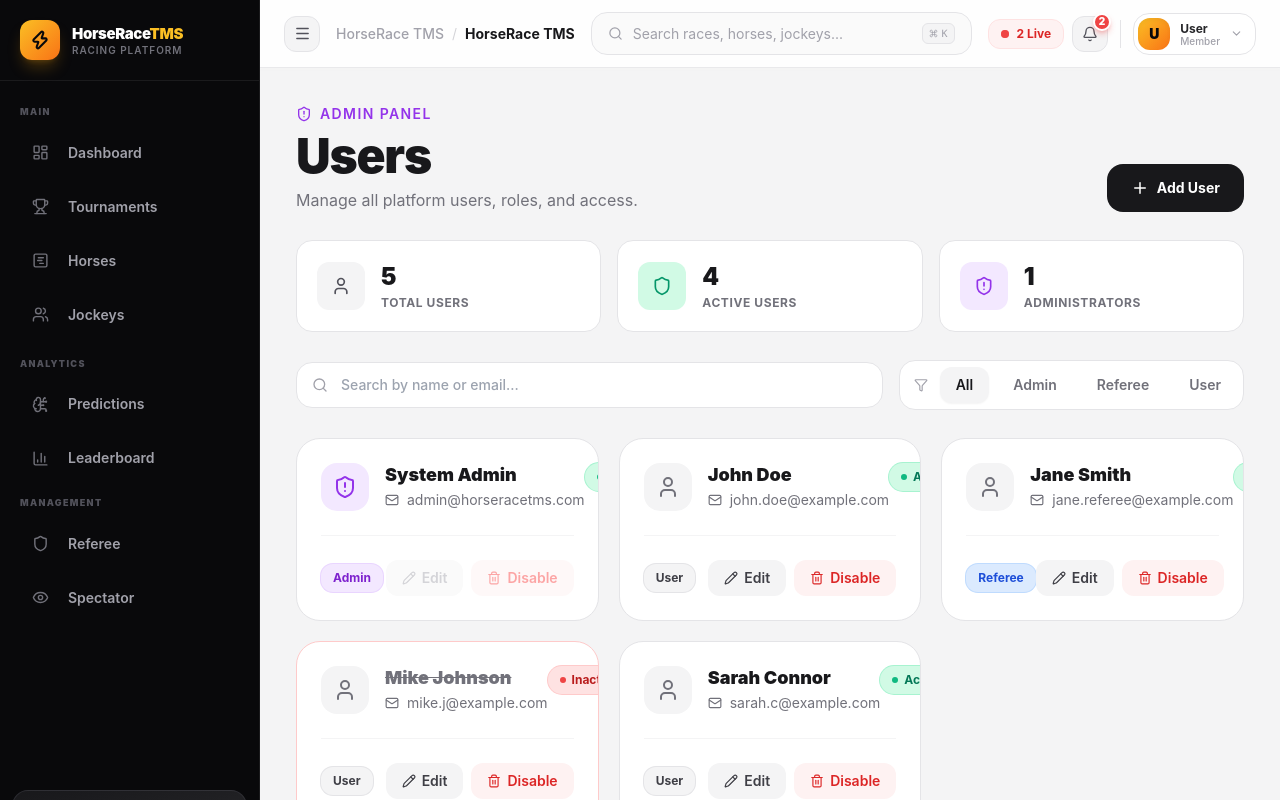
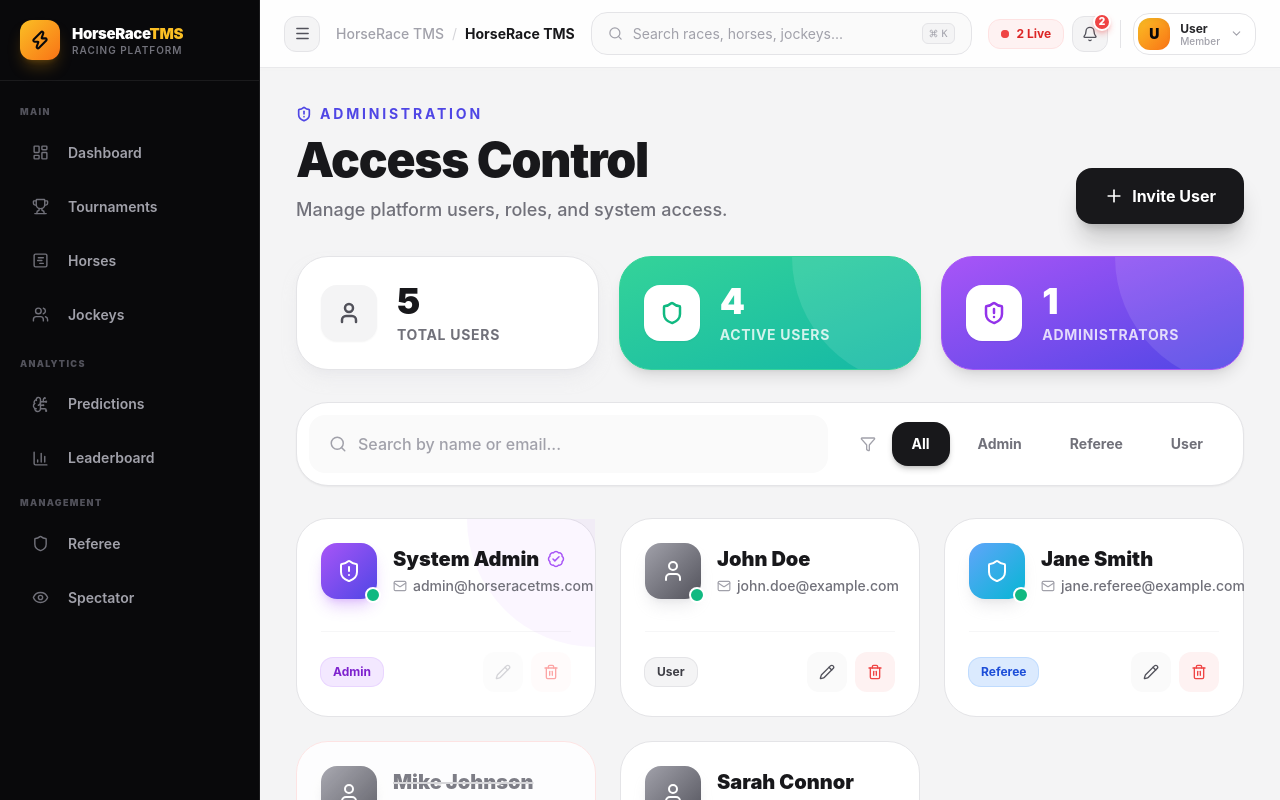
Before and after one commit to quang-nx2905/HorseRaceTMS, a React (Vite) app: page /admin/users in a window 1280 px wide. Shown: the top 800 px of the page. Built offline with nearby package versions, Linux system fonts and the light colour scheme.

Commit message:
update UI for User Management

```diff
--- a/src/pages/UsersManagement.jsx
+++ b/src/pages/UsersManagement.jsx
@@ -1,5 +1,5 @@
 import { useState } from "react";
-import { Plus, Search, Filter, Shield, User, Pencil, Trash2, Mail, ShieldAlert } from "lucide-react";
+import { Plus, Search, Filter, Shield, User, Pencil, Trash2, Mail, ShieldAlert, BadgeCheck } from "lucide-react";
 import toast from "react-hot-toast";
 
 import CreateUserModal from "../components/users/CreateUserModal";
@@ -7,51 +7,67 @@ import EditUserModal from "../components/users/EditUserModal";
 import ConfirmModal from "../components/common/ConfirmModal";
 import { useAuth } from "../context/AuthContext";
 
-const roleColors = {
-    Admin: "bg-purple-100 text-purple-700 ring-purple-200",
-    Referee: "bg-blue-100 text-blue-700 ring-blue-200",
-    User: "bg-zinc-100 text-zinc-700 ring-zinc-200",
+const roleConfig = {
+    Admin: {
+        gradient: "from-purple-500 to-indigo-600",
+        badge: "bg-purple-100 text-purple-700 ring-purple-200",
+        icon: ShieldAlert
+    },
+    Referee: {
+        gradient: "from-blue-400 to-cyan-500",
+        badge: "bg-blue-100 text-blue-700 ring-blue-200",
+        icon: Shield
+    },
+    User: {
+        gradient: "from-zinc-400 to-zinc-600",
+        badge: "bg-zinc-100 text-zinc-700 ring-zinc-200",
+        icon: User
+    },
 };
 
-const statusColors = {
-    Active: "bg-emerald-100 text-emerald-700 ring-emerald-200 dot-emerald-500",
-    Inactive: "bg-red-100 text-red-700 ring-red-200 dot-red-500",
-};
-
-function UserCard({ user, onEdit, onDelete, currentUser }) {
-    const roleStyle = roleColors[user.role] || roleColors.User;
-    const statusStyle = statusColors[user.status] || statusColors.Active;
+function UserCard({ user, onEdit, onDelete }) {
+    const config = roleConfig[user.role] || roleConfig.User;
+    const Icon = config.icon;
+    const isActive = user.status === "Active";
 
     // Disable actions if the target user is an Admin
     const isTargetAdmin = user.role === "Admin";
     const canEditDelete = !isTargetAdmin;
 
     return (
-        <div className={`bg-white border rounded-3xl overflow-hidden transition-all duration-300 group ${user.status === 'Inactive' ? 'border-red-200 bg-red-50/30' : 'border-zinc-200 hover:shadow-xl hover:-translate-y-1'}`}>
-            <div className="p-6">
-                <div className="flex items-start justify-between mb-4">
+        <div className={`relative bg-white border rounded-[2rem] p-6 transition-all duration-300 group ${isActive ? 'border-zinc-200 hover:shadow-2xl hover:shadow-zinc-200/50 hover:-translate-y-1' : 'border-red-100 bg-red-50/30 opacity-90'}`}>
+
+            {/* Background Pattern for Admin */}
+            {isTargetAdmin && (
+                <div className="absolute top-0 right-0 w-32 h-32 bg-purple-500/5 rounded-bl-full pointer-events-none" />
+            )}
+
+            <div className="relative flex items-start justify-between mb-5">
                 <div className="flex items-center gap-4">
-                        <div className={`w-12 h-12 rounded-2xl flex items-center justify-center flex-shrink-0 ${isTargetAdmin ? 'bg-purple-100 text-purple-600' : 'bg-zinc-100 text-zinc-500'}`}>
-                            {isTargetAdmin ? <ShieldAlert size={24} /> : <User size={24} />}
+                    <div className={`relative w-14 h-14 rounded-2xl flex items-center justify-center flex-shrink-0 bg-gradient-to-br ${config.gradient} text-white shadow-lg ${isTargetAdmin ? 'shadow-purple-500/30' : 'shadow-zinc-400/20'}`}>
+                        <Icon size={24} strokeWidth={2} />
+                        {isActive && (
+                            <div className="absolute -bottom-1 -right-1 w-4 h-4 rounded-full bg-emerald-500 border-2 border-white" />
+                        )}
+                        {!isActive && (
+                            <div className="absolute -bottom-1 -right-1 w-4 h-4 rounded-full bg-red-500 border-2 border-white" />
+                        )}
                     </div>
                     <div>
-                            <h3 className={`font-black text-lg leading-tight ${user.status === 'Inactive' ? 'text-zinc-500 line-through' : 'text-zinc-900'}`}>
+                        <h3 className={`font-black text-xl leading-tight flex items-center gap-2 ${isActive ? 'text-zinc-900' : 'text-zinc-500 line-through decoration-zinc-300'}`}>
                             {user.name}
+                            {isTargetAdmin && <BadgeCheck size={18} className="text-purple-500" />}
                         </h3>
-                            <div className="flex items-center gap-2 text-sm text-zinc-500 mt-1">
-                                <Mail size={14} />
+                        <div className="flex items-center gap-1.5 text-sm text-zinc-500 mt-1 font-medium">
+                            <Mail size={14} className="text-zinc-400" />
                             {user.email}
                         </div>
                     </div>
                 </div>
-                    <span className={`flex items-center gap-1.5 text-xs font-bold px-3 py-1.5 rounded-full ring-1 ${statusStyle.split(' ')[0]} ${statusStyle.split(' ')[1]} ${statusStyle.split(' ')[2]}`}>
-                        <span className={`w-1.5 h-1.5 rounded-full ${statusStyle.split(' ')[3]?.replace('dot-', 'bg-') || 'bg-emerald-500'}`} />
-                        {user.status}
-                    </span>
             </div>
 
-                <div className="flex items-center justify-between mt-6 pt-6 border-t border-zinc-100">
-                    <span className={`text-xs font-bold px-3 py-1.5 rounded-xl ring-1 ${roleStyle}`}>
+            <div className="flex items-center justify-between mt-8 pt-5 border-t border-zinc-100/80">
+                <span className={`text-xs font-bold px-3 py-1.5 rounded-xl ring-1 ${config.badge}`}>
                     {user.role}
                 </span>
 
@@ -59,18 +75,19 @@ function UserCard({ user, onEdit, onDelete, currentUser }) {
                     <button
                         onClick={() => canEditDelete && onEdit(user)}
                         disabled={!canEditDelete}
-                            className={`flex items-center gap-1.5 px-4 py-2 rounded-xl text-sm font-semibold transition-all ${canEditDelete ? 'bg-zinc-100 text-zinc-700 hover:bg-zinc-200' : 'bg-zinc-50 text-zinc-300 cursor-not-allowed'}`}
+                        className={`w-10 h-10 rounded-xl flex items-center justify-center transition-all ${canEditDelete ? 'bg-zinc-50 text-zinc-600 hover:bg-zinc-100 hover:text-zinc-900' : 'bg-zinc-50/50 text-zinc-300 cursor-not-allowed'}`}
+                        title="Edit User"
                     >
-                            <Pencil size={14} /> Edit
+                        <Pencil size={16} />
                     </button>
                     <button
                         onClick={() => canEditDelete && onDelete(user)}
                         disabled={!canEditDelete}
-                            className={`flex items-center gap-1.5 px-4 py-2 rounded-xl text-sm font-semibold transition-all ${canEditDelete ? 'bg-red-50 text-red-600 hover:bg-red-100' : 'bg-red-50/50 text-red-300 cursor-not-allowed'}`}
+                        className={`w-10 h-10 rounded-xl flex items-center justify-center transition-all ${canEditDelete ? 'bg-red-50 text-red-500 hover:bg-red-100 hover:text-red-600' : 'bg-red-50/30 text-red-300 cursor-not-allowed'}`}
+                        title={isActive ? "Disable User" : "User Disabled"}
                     >
-                            <Trash2 size={14} /> Disable
+                        <Trash2 size={16} />
                     </button>
-                    </div>
                 </div>
             </div>
         </div>
@@ -132,72 +149,77 @@ function UsersManagement() {
     };
 
     return (
-        <div className="space-y-7 animate-in fade-in duration-500">
+        <div className="space-y-8 animate-in fade-in duration-500 pb-10">
             {/* ── HEADER ── */}
             <div className="flex items-end justify-between">
                 <div>
-                    <p className="text-sm font-semibold text-purple-600 uppercase tracking-widest mb-2 flex items-center gap-2">
-                        <ShieldAlert size={16} /> Admin Panel
+                    <p className="text-sm font-bold text-indigo-600 uppercase tracking-[0.2em] mb-3 flex items-center gap-2">
+                        <ShieldAlert size={16} strokeWidth={2.5} /> Administration
                     </p>
-                    <h1 className="text-5xl font-black text-zinc-900 tracking-tight">Users</h1>
-                    <p className="text-zinc-500 mt-2 text-base">
-                        Manage all platform users, roles, and access.
+                    <h1 className="text-5xl font-black text-zinc-900 tracking-tight">Access Control</h1>
+                    <p className="text-zinc-500 mt-3 text-lg font-medium">
+                        Manage platform users, roles, and system access.
                     </p>
                 </div>
 
                 <button
                     onClick={() => setOpenCreate(true)}
-                    className="flex items-center gap-2 bg-zinc-900 hover:bg-zinc-800 text-white px-6 py-3.5 rounded-2xl font-bold text-sm transition-all hover:shadow-lg hover:shadow-zinc-900/20 hover:-translate-y-0.5"
+                    className="group flex items-center gap-2 bg-zinc-900 hover:bg-zinc-800 text-white px-7 py-4 rounded-2xl font-bold transition-all shadow-xl shadow-zinc-900/20 hover:shadow-zinc-900/30 hover:-translate-y-0.5"
                 >
-                    <Plus size={18} />
-                    Add User
+                    <Plus size={20} className="transition-transform group-hover:rotate-90" />
+                    Invite User
                 </button>
             </div>
 
             {/* ── SUMMARY STATS ── */}
-            <div className="grid grid-cols-3 gap-4">
+            <div className="grid grid-cols-1 md:grid-cols-3 gap-5">
                 {[
-                    { label: "Total Users", value: usersList.length, icon: User, color: "bg-zinc-100", iconColor: "text-zinc-600" },
-                    { label: "Active Users", value: activeUsersCount, icon: Shield, color: "bg-emerald-100", iconColor: "text-emerald-600" },
-                    { label: "Administrators", value: adminCount, icon: ShieldAlert, color: "bg-purple-100", iconColor: "text-purple-600" },
-                ].map(({ label, value, icon: Icon, color, iconColor }) => (
-                    <div key={label} className="bg-white border border-zinc-200 rounded-2xl p-5 flex items-center gap-4">
-                        <div className={`w-12 h-12 rounded-xl ${color} flex items-center justify-center flex-shrink-0`}>
-                            <Icon size={20} className={iconColor} />
+                    { label: "Total Users", value: usersList.length, icon: User, bg: "bg-white", border: "border-zinc-200", iconColor: "text-zinc-600", iconBg: "bg-zinc-100" },
+                    { label: "Active Users", value: activeUsersCount, icon: Shield, bg: "bg-gradient-to-br from-emerald-400 to-teal-500", border: "border-emerald-400", textColor: "text-white", iconColor: "text-emerald-500", iconBg: "bg-white", isDark: true },
+                    { label: "Administrators", value: adminCount, icon: ShieldAlert, bg: "bg-gradient-to-br from-purple-500 to-indigo-600", border: "border-purple-500", textColor: "text-white", iconColor: "text-purple-600", iconBg: "bg-white", isDark: true },
+                ].map((stat) => (
+                    <div key={stat.label} className={`relative overflow-hidden rounded-[2rem] p-6 border shadow-lg ${stat.bg} ${stat.border} ${stat.isDark ? 'shadow-current/20' : 'shadow-zinc-200/50'}`}>
+                        {stat.isDark && (
+                            <div className="absolute right-0 top-0 w-32 h-32 bg-white/10 rounded-bl-full pointer-events-none" />
+                        )}
+                        <div className="flex items-center gap-5 relative z-10">
+                            <div className={`w-14 h-14 rounded-2xl flex items-center justify-center flex-shrink-0 shadow-sm ${stat.iconBg}`}>
+                                <stat.icon size={24} className={stat.iconColor} strokeWidth={2.5} />
                             </div>
                             <div>
-                            <p className="text-2xl font-black text-zinc-900">{value}</p>
-                            <p className="text-xs text-zinc-500 font-bold uppercase tracking-wider mt-0.5">{label}</p>
+                                <p className={`text-4xl font-black ${stat.textColor || 'text-zinc-900'}`}>{stat.value}</p>
+                                <p className={`text-sm font-bold uppercase tracking-wider mt-1 ${stat.textColor ? 'text-white/80' : 'text-zinc-500'}`}>{stat.label}</p>
+                            </div>
                         </div>
                     </div>
                 ))}
             </div>
 
             {/* ── FILTERS ── */}
-            <div className="flex items-center gap-4 flex-wrap">
+            <div className="flex items-center gap-4 flex-wrap bg-white p-3 rounded-[2rem] shadow-sm border border-zinc-200">
                 {/* Search */}
-                <div className="relative flex-1 min-w-[240px]">
-                    <Search size={16} className="absolute left-4 top-1/2 -translate-y-1/2 text-zinc-400 pointer-events-none" />
+                <div className="relative flex-1 min-w-[280px]">
+                    <Search size={18} className="absolute left-5 top-1/2 -translate-y-1/2 text-zinc-400 pointer-events-none" />
                     <input
                         type="text"
                         value={search}
                         onChange={(e) => setSearch(e.target.value)}
                         placeholder="Search by name or email..."
-                        className="w-full pl-11 pr-4 py-3 bg-white border border-zinc-200 rounded-2xl outline-none text-sm focus:border-zinc-900 focus:ring-4 focus:ring-zinc-900/10 transition-all font-medium"
+                        className="w-full pl-12 pr-5 py-4 bg-zinc-50 border border-transparent rounded-2xl outline-none font-medium focus:bg-white focus:border-indigo-400 focus:ring-4 focus:ring-indigo-400/10 transition-all text-zinc-900 placeholder:text-zinc-400"
                     />
                 </div>
 
                 {/* Role filter chips */}
-                <div className="flex items-center gap-2 bg-white border border-zinc-200 p-1.5 rounded-2xl">
-                    <Filter size={14} className="text-zinc-400 ml-2 mr-1" />
+                <div className="flex items-center gap-2 px-2">
+                    <Filter size={16} className="text-zinc-400 ml-2 mr-2" />
                     {roleFilters.map((f) => (
                         <button
                             key={f}
                             onClick={() => setFilterRole(f)}
-                            className={`px-4 py-2 rounded-xl text-sm font-semibold transition-all ${
+                            className={`px-5 py-3 rounded-2xl text-sm font-bold transition-all ${
                                 filterRole === f
-                                    ? "bg-zinc-100 text-zinc-900 shadow-sm"
-                                    : "text-zinc-500 hover:text-zinc-900 hover:bg-zinc-50"
+                                    ? "bg-zinc-900 text-white shadow-md shadow-zinc-900/20"
+                                    : "text-zinc-500 hover:text-zinc-900 hover:bg-zinc-100"
                             }`}
                         >
                             {f}
@@ -208,20 +230,19 @@ function UsersManagement() {
 
             {/* ── CARD GRID ── */}
             {filtered.length === 0 ? (
-                <div className="flex flex-col items-center justify-center py-24 text-center bg-white border border-zinc-200 rounded-3xl border-dashed">
-                    <div className="w-16 h-16 rounded-2xl bg-zinc-50 flex items-center justify-center mb-4 border border-zinc-100">
-                        <User size={28} className="text-zinc-300" />
+                <div className="flex flex-col items-center justify-center py-32 text-center bg-white border border-zinc-200 rounded-[3rem] border-dashed">
+                    <div className="w-20 h-20 rounded-[2rem] bg-zinc-50 flex items-center justify-center mb-6 border border-zinc-100 shadow-sm">
+                        <User size={32} className="text-zinc-300" strokeWidth={1.5} />
                     </div>
-                    <p className="font-bold text-zinc-700">No users found</p>
-                    <p className="text-zinc-400 text-sm mt-1">Try adjusting your search or filter</p>
+                    <p className="text-2xl font-black text-zinc-800">No users found</p>
+                    <p className="text-zinc-500 text-lg mt-2 font-medium">Try adjusting your search or filter</p>
                 </div>
             ) : (
-                <div className="grid grid-cols-1 sm:grid-cols-2 xl:grid-cols-3 gap-5">
+                <div className="grid grid-cols-1 md:grid-cols-2 lg:grid-cols-3 gap-6">
                     {filtered.map((user) => (
                         <UserCard
                             key={user.id}
                             user={user}
-                            currentUser={currentUser}
                             onEdit={(u) => { setSelectedUser(u); setOpenEdit(true); }}
                             onDelete={(u) => { setSelectedUser(u); setOpenDelete(true); }}
                         />
```
Lines whose indentation alone changed are shown as unchanged.
